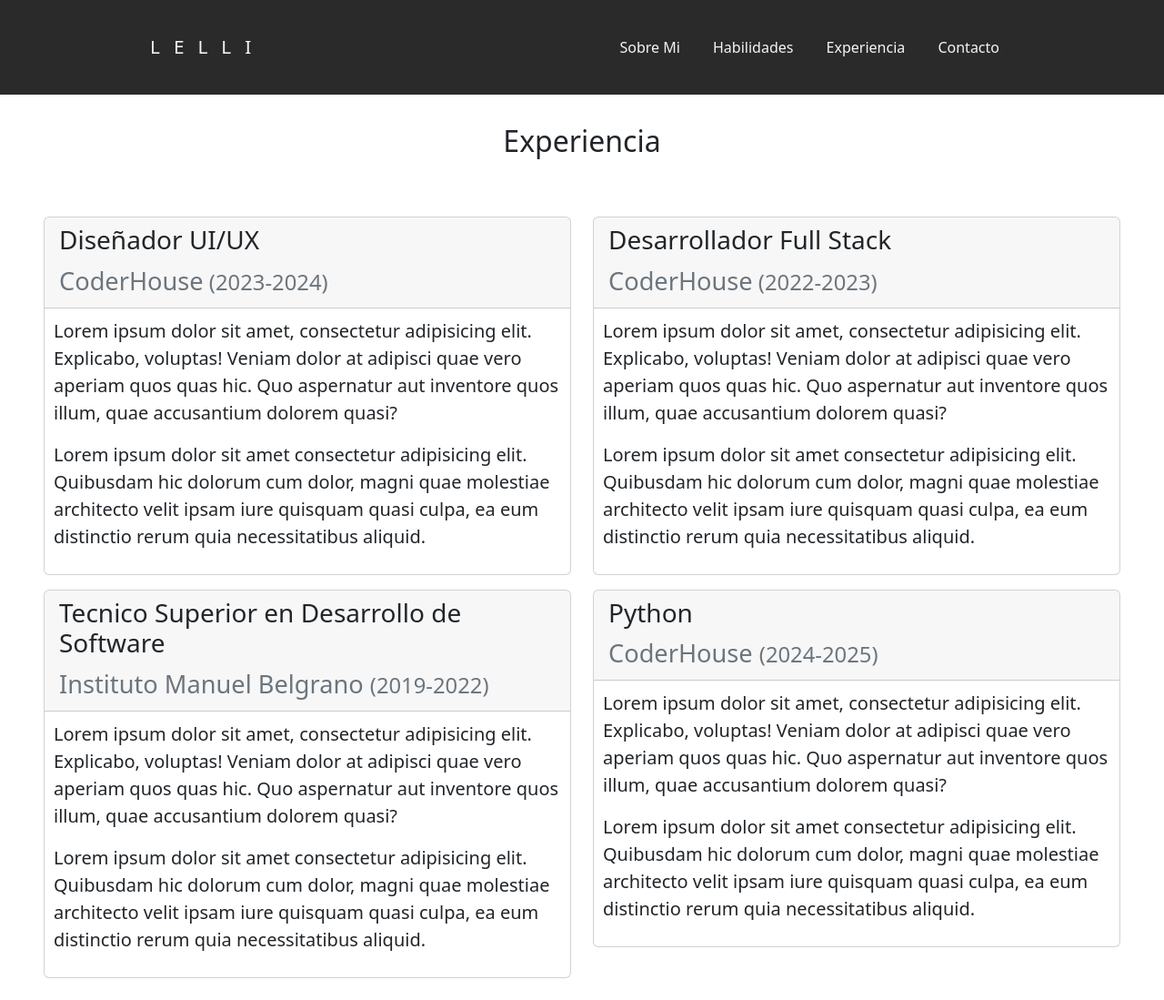
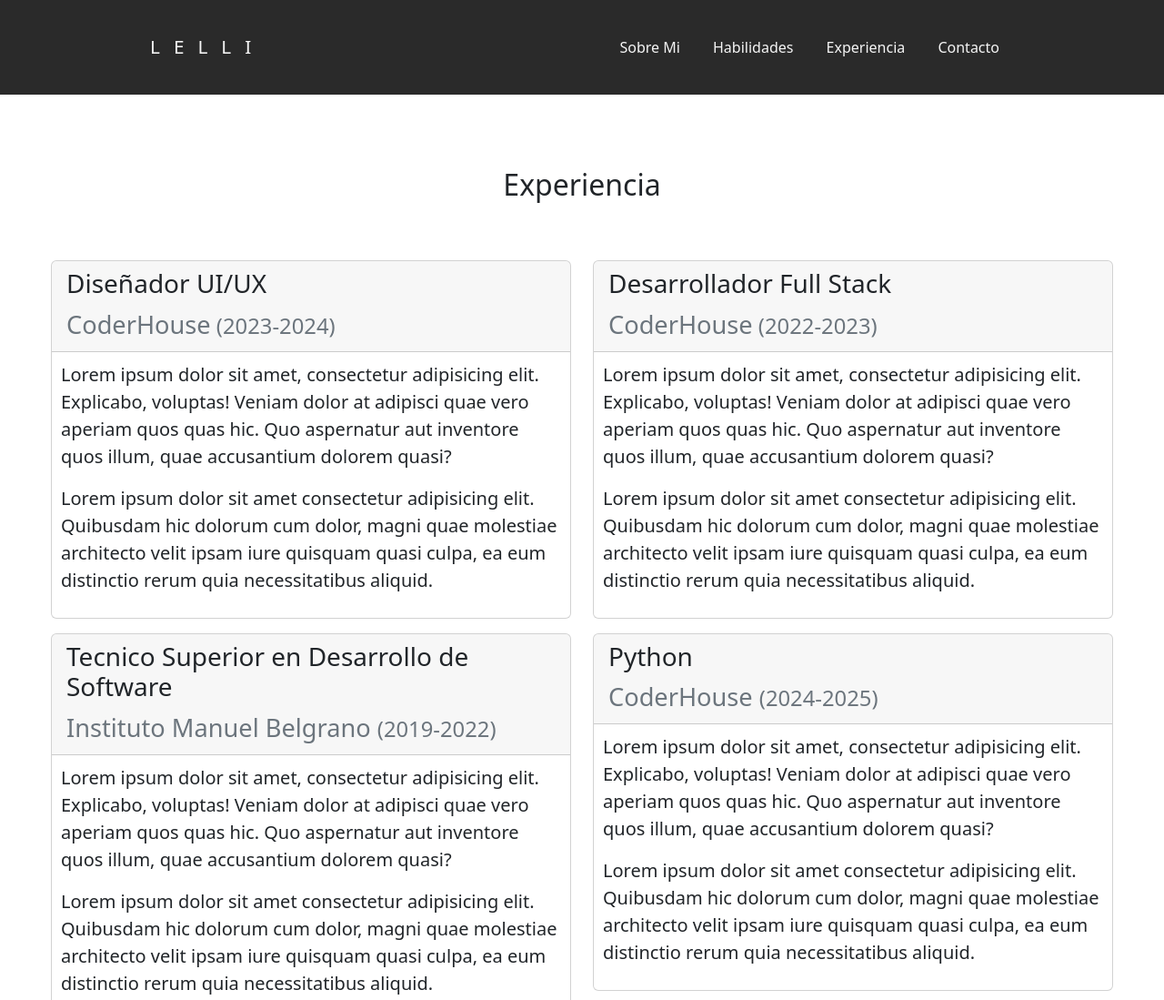
Before and after one commit to FrancoLelli/FrancoLelliDev, a website: page exp.html in a window 1280 px wide. Shown: the top 1099 px of the page at 91% size. Drawn offline with nearby package versions, Linux system fonts and the light colour scheme.

```diff
--- a/exp.html
+++ b/exp.html
@@ -38,7 +38,7 @@
         </div>
     </header>
     <main class="main4 blur-in">
-        <div class="section px-3" id="experience">
+        <div class="section px-3 px-lg-4 pt-5" id="experience">
             <div class="container-narrow">
               <div class="text-center tit5">
                 <h2 class="">Experiencia</h2>
@@ -47,7 +47,7 @@
                 <div class="col-md-6">
                   <div class="card mb-3" data-aos="fade-right" data-aos-delay="100">
                     <div class="card-header px-3 py-2">
-                      <div>
+                      <div class="d-flex justify-content-between">
                         <div>
                           <h3>Diseñador UI/UX</h3>
                           <div class="text-muted text-small">CoderHouse<small> (2023-2024)</small></div>
@@ -63,7 +63,7 @@
                 <div class="col-md-6">
                   <div class="card mb-3" data-aos="fade-left" data-aos-delay="300">
                     <div class="card-header px-3 py-2">
-                      <div>
+                      <div class="d-flex justify-content-between">
                         <div>
                           <h3>Desarrollador Full Stack</h3>
                           <div class="text-muted text-small">CoderHouse<small> (2022-2023)</small></div>
@@ -79,7 +79,7 @@
                 <div class="col-md-6">
                   <div class="card mb-3" data-aos="fade-right" data-aos-delay="200">
                     <div class="card-header px-3 py-2">
-                      <div>
+                      <div class="d-flex justify-content-between">
                         <div>
                           <h3>Tecnico Superior en Desarrollo de Software</h3>
                           <div class="text-muted text-small">Instituto Manuel Belgrano <small>(2019-2022)</small></div>
@@ -95,7 +95,7 @@
                 <div class="col-md-6">
                   <div class="card mb-3" data-aos="fade-left" data-aos-delay="400">
                     <div class="card-header px-3 py-2">
-                      <div>
+                      <div class="d-flex justify-content-between">
                         <div>
                           <h3>Python</h3>
                           <div class="text-muted text-small">CoderHouse <small> (2024-2025)</small></div>
--- a/scss/style.scss
+++ b/scss/style.scss
@@ -4,6 +4,11 @@
 
 * {
     @extend %reset;
+  }
+
+   html, body {
+
+
   }
 
   .blur-in {
@@ -24,6 +29,8 @@
 
   html {
     height: 100%;
+    width: 100% !important;
+
   }
 
   body {
@@ -34,6 +41,8 @@
     display: flex;
     height: 100%;
     flex-direction: column;
+    width: 100% !important;
+
   }
 
   .video {
```
Also changed, not shown: css/prueba.css.
